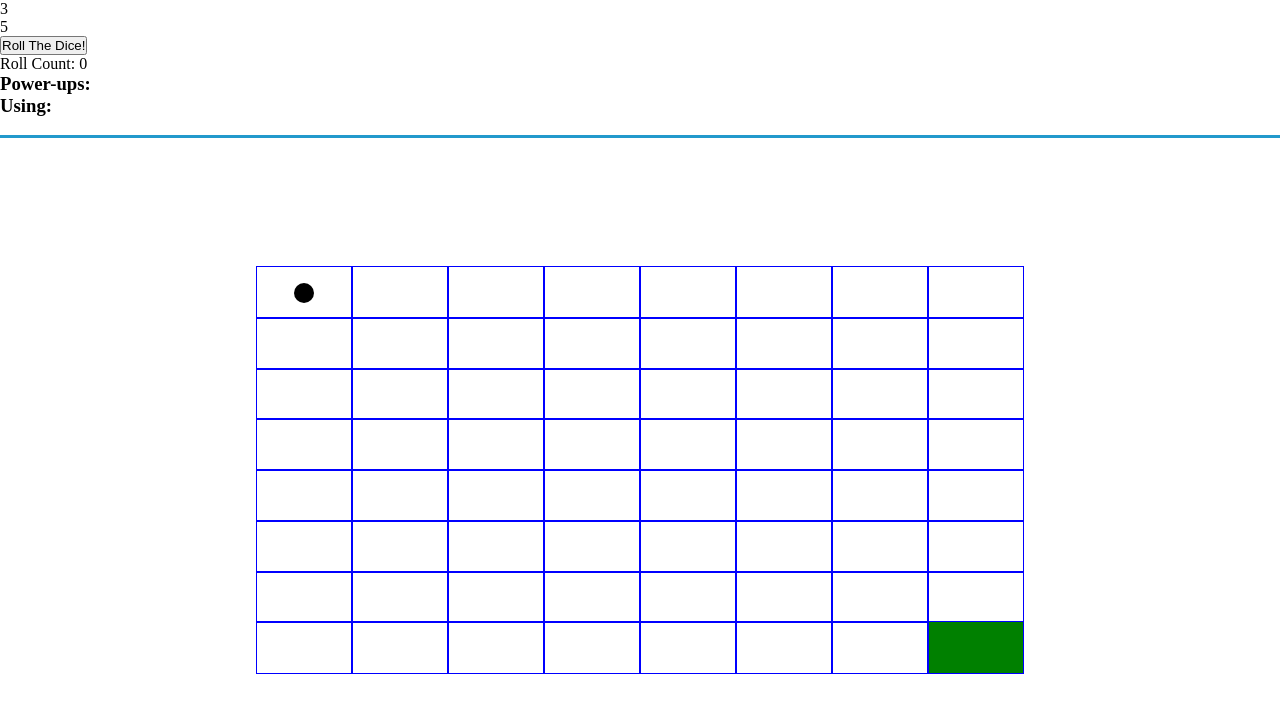
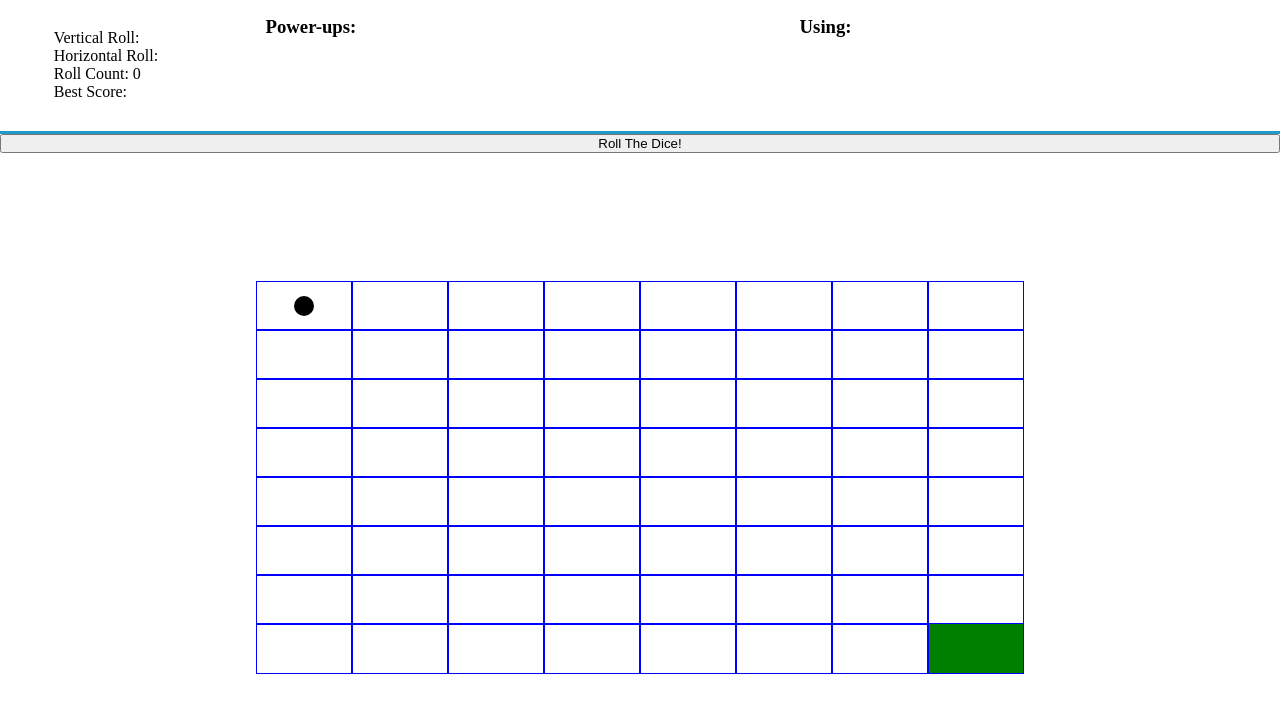
Before and after one commit to chewdev/get-out, a plain HTML site: page index.html in a window 1280 px wide. Drawn offline with Linux system fonts and the light colour scheme.

Commit message:
Added best score tracking and display. Added basic layout components.

```diff
--- a/app.js
+++ b/app.js
@@ -1,5 +1,8 @@
 document.addEventListener("DOMContentLoaded", function(e) {
-  function Game() {
+  function Player() {
+    this.bestScore = null;
+  }
+  function Game(player) {
     this.trap = [23, 39, 57, 60];
     this.treasure = [
       5,
@@ -39,6 +42,7 @@ document.addEventListener("DOMContentLoaded", function(e) {
     this.currentVert = 0;
     this.currentHoriz = 0;
     this.rollCount = 0;
+    this.player = player;
     this.gameBoard = [
       [0, 1, 2, 3, 4, 5, 6, 7],
       [8, 9, 10, 11, 12, 13, 14, 15],
@@ -230,6 +234,11 @@ document.addEventListener("DOMContentLoaded", function(e) {
       });
     };
 
+    this.updateScore = function() {
+      this.scoreEl.innerHTML = this.player.bestScore;
+      this.rollCountEl.innerHTML = 0;
+    };
+
     this.rollDice = function() {
       this.incRollCount();
       var newLocEl = this.rollUpdateDice();
@@ -239,6 +248,12 @@ document.addEventListener("DOMContentLoaded", function(e) {
       ) {
         console.log("win");
         this.currentSquare.innerHTML = "";
+        if (!this.player.bestScore) {
+          this.player.bestScore = this.rollCount;
+        } else if (this.player.bestScore > this.rollCount) {
+          this.player.bestScore = this.rollCount;
+        }
+        this.updateScore();
         startNewGame();
         return;
       }
@@ -261,6 +276,7 @@ document.addEventListener("DOMContentLoaded", function(e) {
 
   var diceBtn = document.querySelector(".roll-dice");
   var game;
+  var player = new Player();
   startNewGame();
 
   function getDiceRoll() {
@@ -272,7 +288,7 @@ document.addEventListener("DOMContentLoaded", function(e) {
   }
 
   function startNewGame() {
-    game = new Game();
+    game = new Game(player);
     game.powerUpsListEl = document.querySelector(".power-ups-list");
     game.powerUpsListEl.innerHTML = "";
     game.powerUpsUsing = document.querySelector(".power-ups-using");
@@ -284,6 +300,7 @@ document.addEventListener("DOMContentLoaded", function(e) {
     game.currentSquare.appendChild(game.chip);
     game.diceEls = document.querySelectorAll(".dice");
     game.rollCountEl = document.querySelector(".roll-count");
+    game.scoreEl = document.querySelector(".best-score");
     diceBtn.onclick = game.rollDice.bind(game);
   }
 });
--- a/index.css
+++ b/index.css
@@ -14,6 +14,9 @@
   width: 100%;
   height: 20%;
   border-bottom: 3px solid #2299cc;
+  display: flex;
+  align-items: center;
+  justify-content: space-around;
 }
 
 .game-board {
@@ -47,3 +50,26 @@
   border-radius: 1000px;
   background: black;
 }
+
+.power-ups-container {
+  height: 100%;
+  display: flex;
+  flex-direction: column;
+  justify-content: flex-start;
+  width: 33.3333%;
+}
+
+.power-ups-header {
+  height: 20%;
+  margin-top: 16px;
+}
+
+.power-ups-list {
+  height: 80%;
+  list-style-type: none;
+  overflow-y: auto;
+}
+
+.power-ups-list li {
+  cursor: pointer;
+}
--- a/index.html
+++ b/index.html
@@ -21,25 +21,37 @@
     <![endif]-->
   <div class="page-cont">
     <div class="game-header">
-      <div class="dice">
-        3
+      <div class="dice-container">
+        <div>
+          Vertical Roll: <span class="dice"></span>
+        </div>
+        <div>
+          Horizontal Roll: <span class="dice"></span>
+        </div>
+
+        <p>Roll Count: <span class="roll-count">0</span></p>
+        <p>Best Score: <span class="best-score"></span></p>
       </div>
-      <div class="dice">
-        5
+
+
+      <div class="power-ups-container">
+        <h3 class="power-ups-header">Power-ups:</h3>
+        <ul class="power-ups-list">
+        </ul>
       </div>
-      <button class="roll-dice">
-        Roll The Dice!
-      </button>
-      <p>Roll Count: <span class="roll-count">0</span></p>
-      <h3>Power-ups:</h3>
-      <ul class="power-ups-list">
 
-      </ul>
-      <h3>Using:</h3>
-      <ul class="power-ups-using">
 
-      </ul>
+      <div class="power-ups-container">
+        <h3 class="power-ups-header">Using:</h3>
+        <ul class="power-ups-list power-ups-using">
+
+        </ul>
+      </div>
+
     </div>
+    <button class="roll-dice">
+      Roll The Dice!
+    </button>
     <div class="game-board">
       <div class="board-row">
         <div class="board-square"></div>
```
